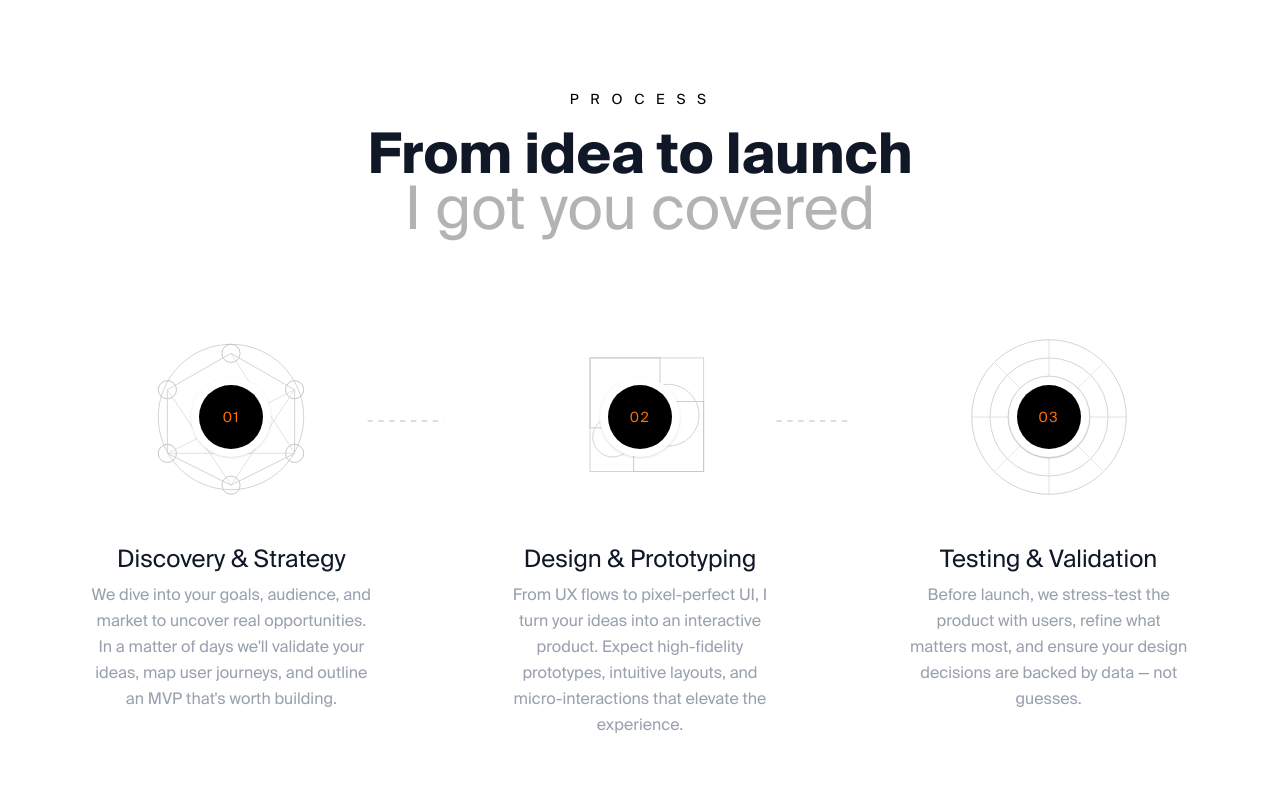
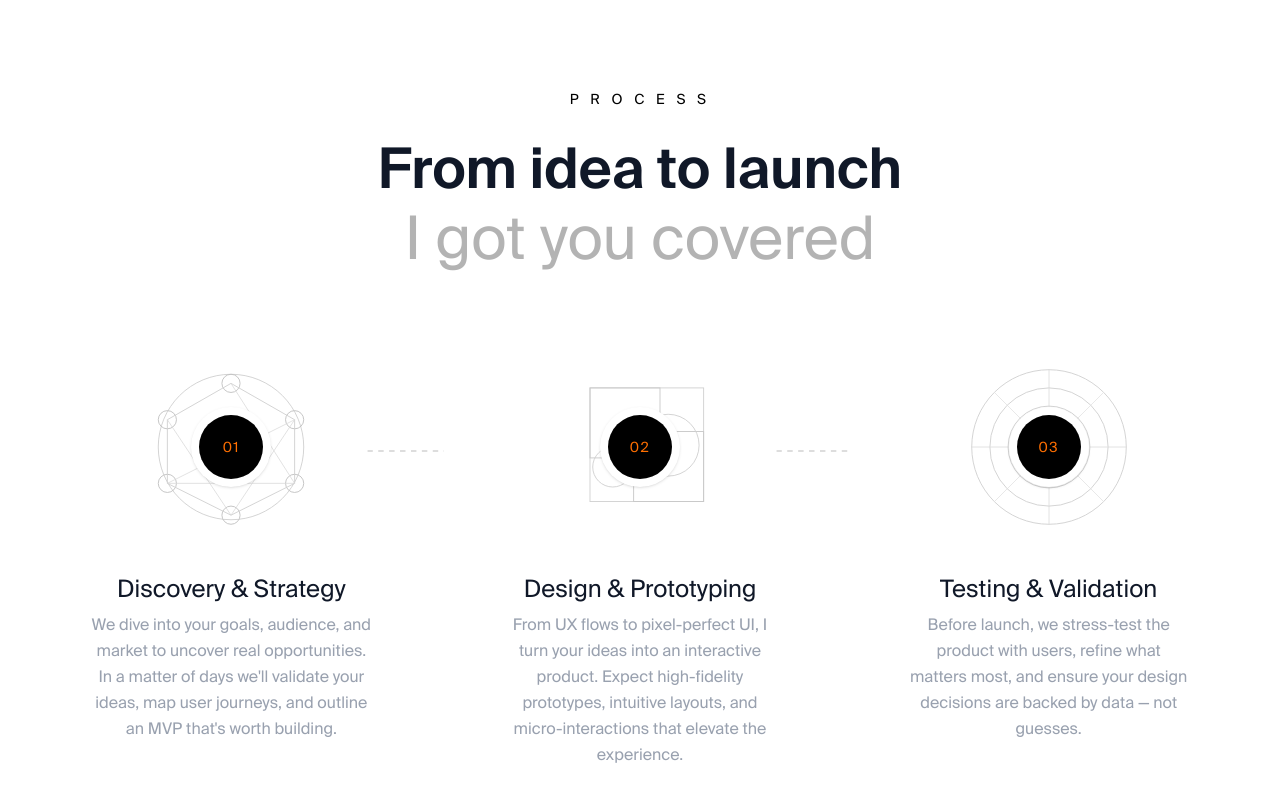
Before and after one commit to dev-loadingitsolutions/Talha-Porfolio, a React (Vite) app: page / in a window 1280 px wide. Shown: the part 2780-3580 px from the top of the page. Built offline with nearby package versions, Linux system fonts and the light colour scheme.

Commit message:
update project

```diff
--- a/src/components/FounderSection.jsx
+++ b/src/components/FounderSection.jsx
@@ -84,7 +84,7 @@ export default function FounderSection() {
           </p>
 
           {/* Heading */}
-          <h2 className="text-5xl md:text-6xl font-bold leading-tight mb-8">
+          <h2 className="text-[56px] md:text-6xl  font-bold leading-tight mb-8">
             <span className="text-white">Hi, I'm Talha</span>
             <br />
             <span className="text-[#b3b3b3]">Nice to meet you</span>
--- a/src/index.css
+++ b/src/index.css
@@ -223,6 +223,13 @@ body {
   transition: 0.7s;
 }
 
+
+
+
+.leading-tight{
+  line-height: 1.25;
+  font-family: 'Suisse Intl semi-bold', sans-serif;
+}
 /* button animation css */
 
 
```
